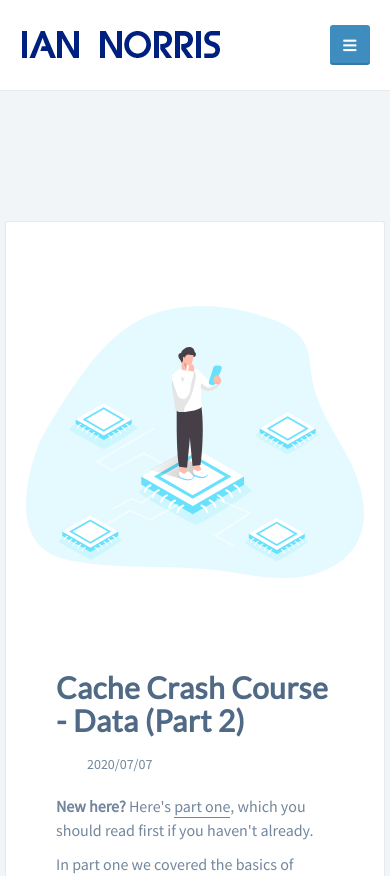
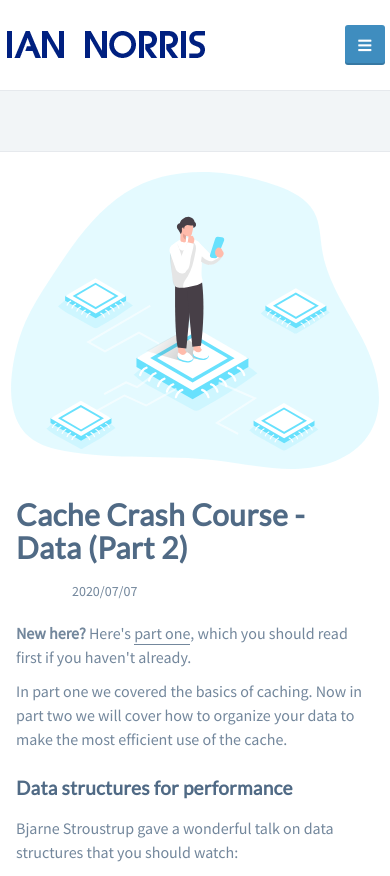
Before and after one commit to IanNorris/PersonalWebsite, a PHP site: page /Blog/CacheCrashCourse2/index.php in a window 390 px wide. Shown: the top 876 px of the page. Run offline with PHP 8.4, Linux system fonts and the light colour scheme; some libraries are stand-ins or nearby versions.

Commit message:
CSS fixes

```diff
--- a/web_root/assets/css/custom.css
+++ b/web_root/assets/css/custom.css
@@ -28,7 +28,7 @@ body.font-face {
 }
 
 img.banner-fit {
-	height: 400px;
+	max-height: 400px;
 	object-fit: contain;
 }
 
@@ -94,6 +94,10 @@ textarea,
 	width: 1078px;
 }
 
+#diffoutput {
+	overflow: scroll;
+}
+
 #diffoutput table thead tr th:nth-child(n + 1) {
 	width: 3%;
 }
@@ -111,3 +115,19 @@ textarea,
 }
 
 /* --------------------------- */
+
+@media (max-width: 767px) {
+	.navbar .container, .container {
+		padding-right: 5px;
+		padding-left: 5px;
+	}
+
+	#blog-post .classic-blog .post {
+		margin-top: 10px;
+	}
+
+	.classic-blog .post-content > *, .grid-blog.col-2 .post-content > *, .grid-blog.col-3 .post-content > *, .grid-blog.col-2.no-sidebar .post-content > *, .grid-blog.col-3.no-sidebar .post-content > * {
+		margin-left: 5px;
+		margin-right: 5px;
+	}
+}
```
